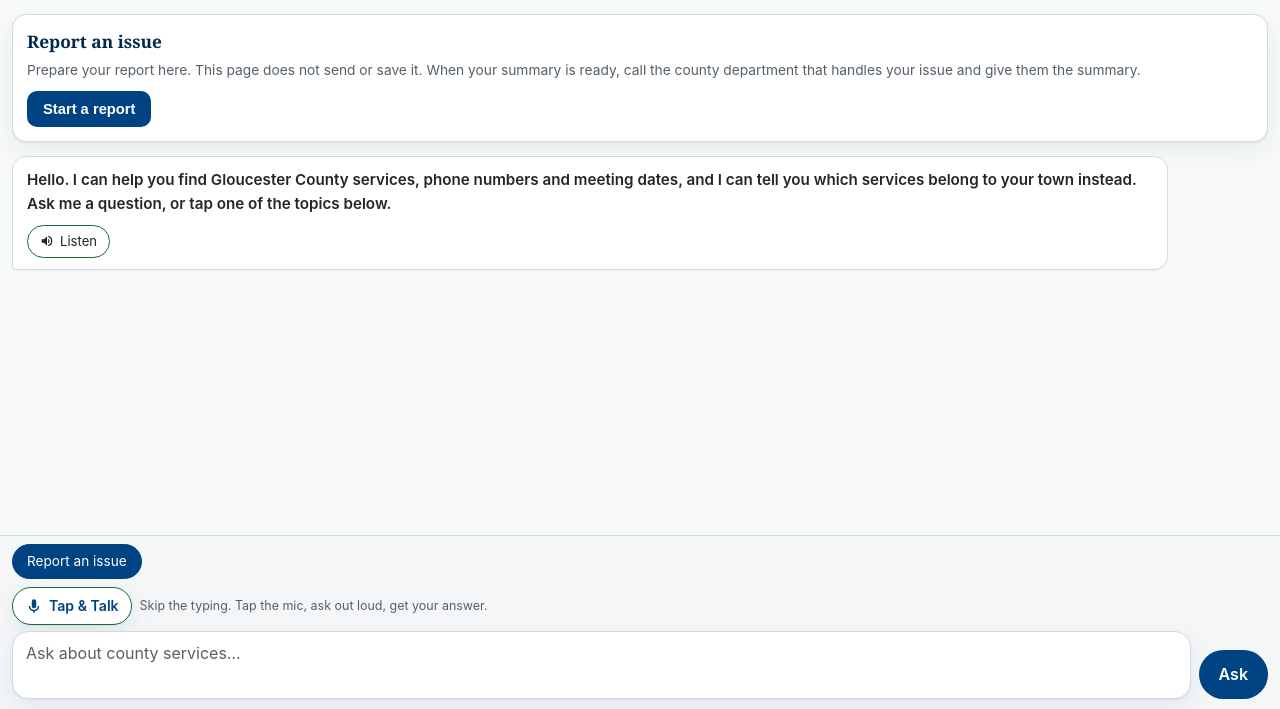
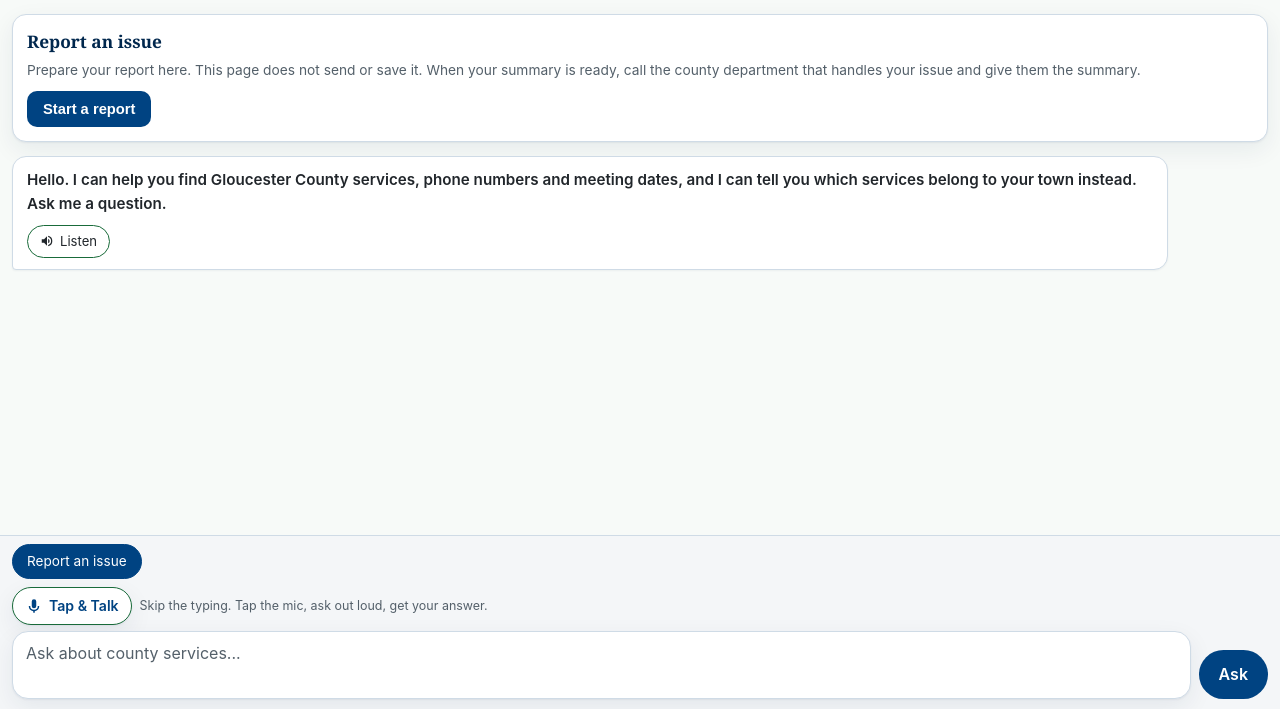
Before and after one commit to vmmi-nick/gloucester-chatbot, a website: page public/embed.html in a window 1280 px wide. Shown: the part 91-800 px from the top of the page. Drawn offline with Linux system fonts and the light colour scheme.

Commit message:
Popup greeting trim: remove topics clause, Nov 24 2026

```diff
--- a/public/embed.html
+++ b/public/embed.html
@@ -260,7 +260,7 @@
       cardsTitle: 'Browse county topics',
       cardsSub: 'Tap a topic and the question is asked for you.',
       qLabel: 'Ask about county services',
-      greeting: 'Hello. I can help you find Gloucester County services, phone numbers and meeting dates, and I can tell you which services belong to your town instead. Ask me a question, or tap one of the topics below.',
+      greeting: 'Hello. I can help you find Gloucester County services, phone numbers and meeting dates, and I can tell you which services belong to your town instead. Ask me a question.',
       voice: { mic: 'Tap & Talk', listening: 'Listening...', listen: 'Listen', stop: 'Stop', encourage: 'Skip the typing. Tap the mic, ask out loud, get your answer.', nohear: "I didn't catch that. Tap the microphone and try again.", blocked: 'Microphone access is blocked. Allow the microphone in your browser settings, or type your question instead.', network: 'Voice recognition needs an internet connection.' },
       cards: [
         { title: 'Commissioners Meetings', desc: 'Meeting dates, times and agendas.', q: 'When is the next commissioners meeting?' },
@@ -307,7 +307,7 @@
       cardsTitle: 'Temas del condado',
       cardsSub: 'Toque un tema y la pregunta se hace por usted.',
       qLabel: 'Pregunte sobre los servicios del condado',
-      greeting: 'Hola. Puedo ayudarle a encontrar servicios, números de teléfono y fechas de reuniones del Condado de Gloucester, y decirle qué servicios corresponden a su pueblo. Hágame una pregunta o toque uno de los temas abajo.',
+      greeting: 'Hola. Puedo ayudarle a encontrar servicios, números de teléfono y fechas de reuniones del Condado de Gloucester, y decirle qué servicios corresponden a su pueblo. Hágame una pregunta.',
       voice: { mic: 'Toque y hable', listening: 'Escuchando...', listen: 'Escuchar', stop: 'Detener', encourage: 'Sin escribir. Toque el micrófono, pregunte en voz alta y reciba su respuesta.', nohear: 'No escuché eso. Toque el micrófono e inténtelo de nuevo.', blocked: 'El acceso al micrófono está bloqueado. Permita el micrófono en los ajustes de su navegador, o escriba su pregunta.', network: 'El reconocimiento de voz necesita una conexión a internet.' },
       cards: [
         { title: 'Reuniones de Comisionados', desc: 'Fechas, horarios y agendas de las reuniones.', q: '¿Cuándo es la próxima reunión de comisionados?' },
```
